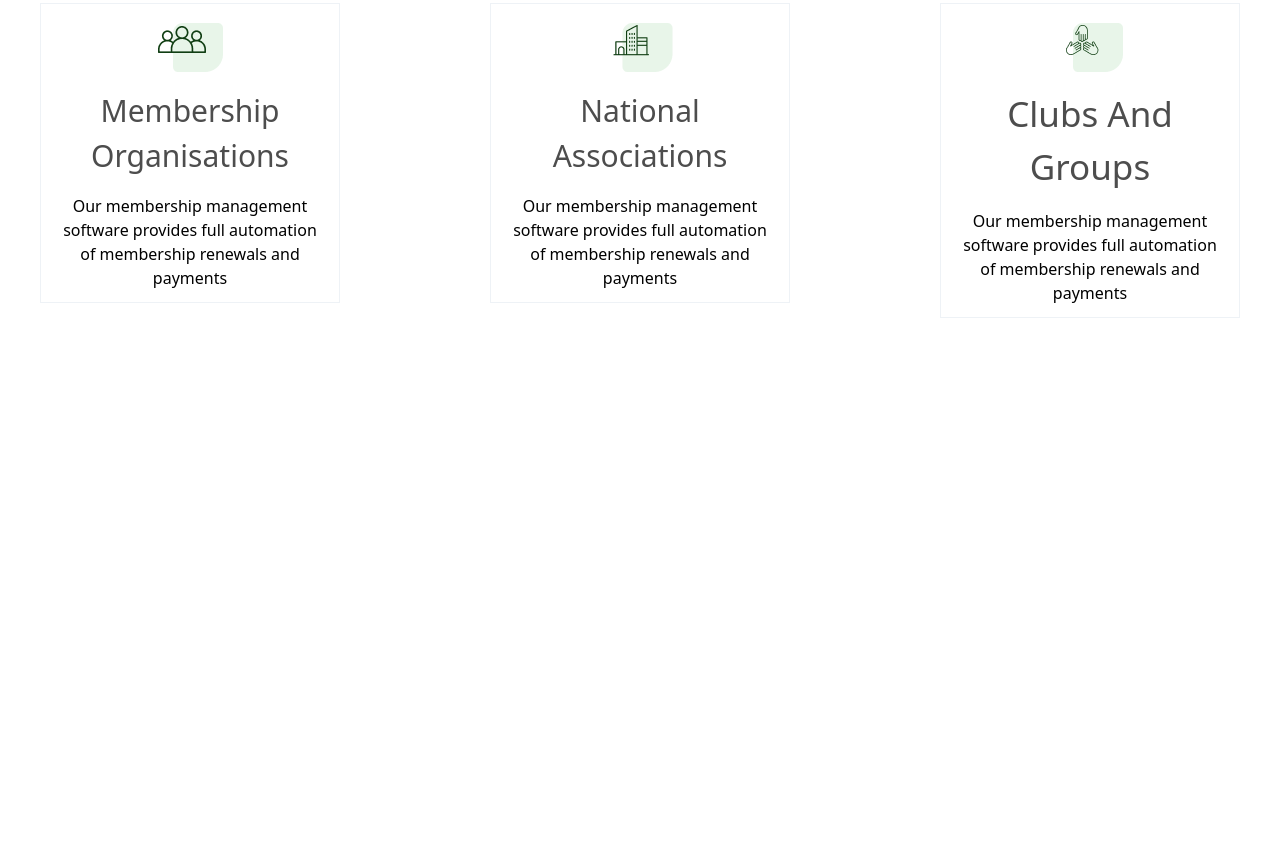
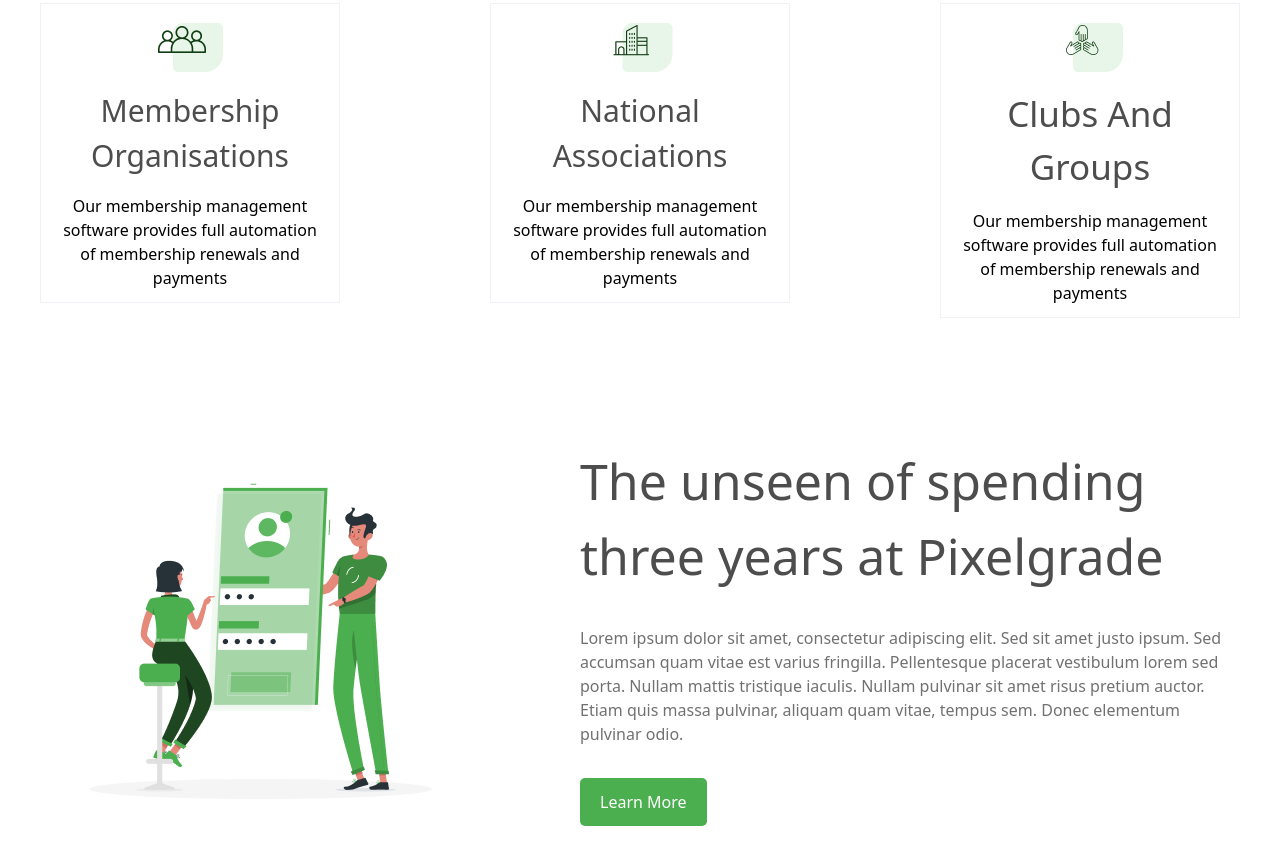
Before and after one commit to AzamovSiyovush/git3, a website: page src/index.html in a window 1280 px wide. Shown: the part 1267-2118 px from the top of the page. Before the commit the page ends 1585 px from the top, so only its background shows below. Drawn offline with nearby package versions, Linux system fonts and the light colour scheme; files that its build step writes are made by us from their sources.

Commit message:
section 3 created by mainsections

```diff
--- a/src/index.html
+++ b/src/index.html
@@ -40,7 +40,7 @@
         </section>
     </header>
 
-        <main>
+        <main class="flex flex-col gap-[100px]">
             <section class="flex lg:max-w-[1200px] lg:py-0 py-10 w-[100%] max-w-[350px]  flex-col gap-[50px] m-auto">
                 <div class="flex flex-col gap-3">
                     <h1 class="text-center text-[50px] font-bold text-[#4D4D4D]">Our Clients</h1>
@@ -77,6 +77,18 @@
                     </article>
                 </div>
             </section>
+
+            <section class="flex items-center justify-between m-auto w-[100%] lg:max-w-[1200px] max-w-[350px]">
+                <img src="./images/Frame 35.png" alt="">
+                <aside class="w-[55%] flex flex-col gap-8">
+                    <h1 class="text-[#4D4D4D] text-[50px]">The unseen of spending three years at Pixelgrade</h1>
+                    <p class="text-[#717171]">Lorem ipsum dolor sit amet, consectetur adipiscing elit. Sed sit amet justo ipsum. Sed accumsan quam vitae est varius fringilla. Pellentesque placerat vestibulum lorem sed porta. Nullam mattis tristique iaculis. Nullam pulvinar sit amet risus pretium auctor. Etiam quis massa pulvinar, aliquam quam vitae, tempus sem. Donec elementum pulvinar odio.</p>
+                    <div>
+                        <button class="bg-[#4CAF4F] px-5 py-3 text-white rounded-[5px]">Learn More</button>
+                    </div>
+                </aside>
+            </section>
+
         </main>
 
 </body>
```
Also changed, not shown: src/images/Frame 35.png (added).
